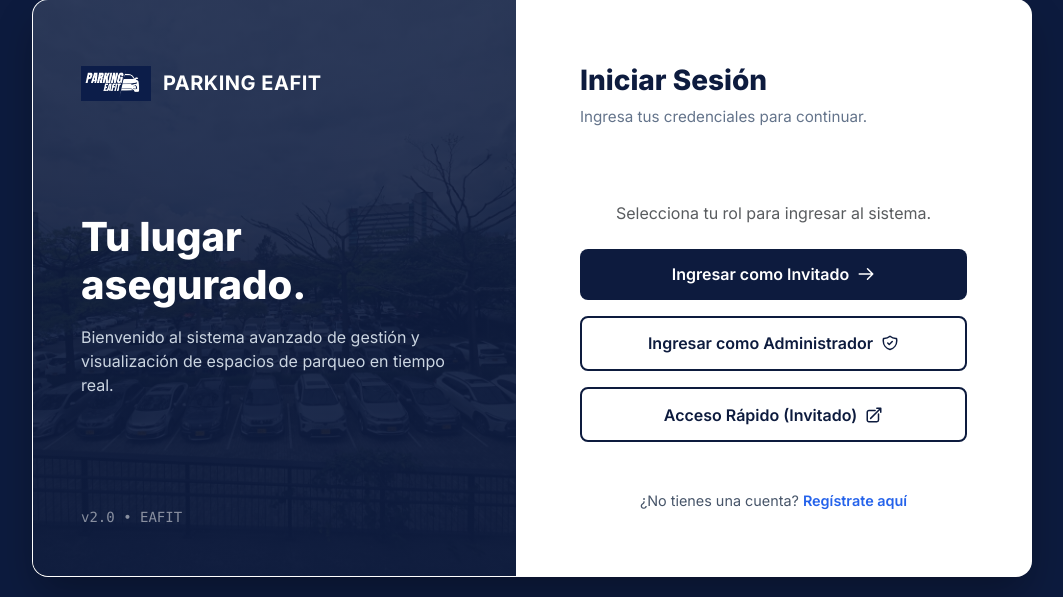
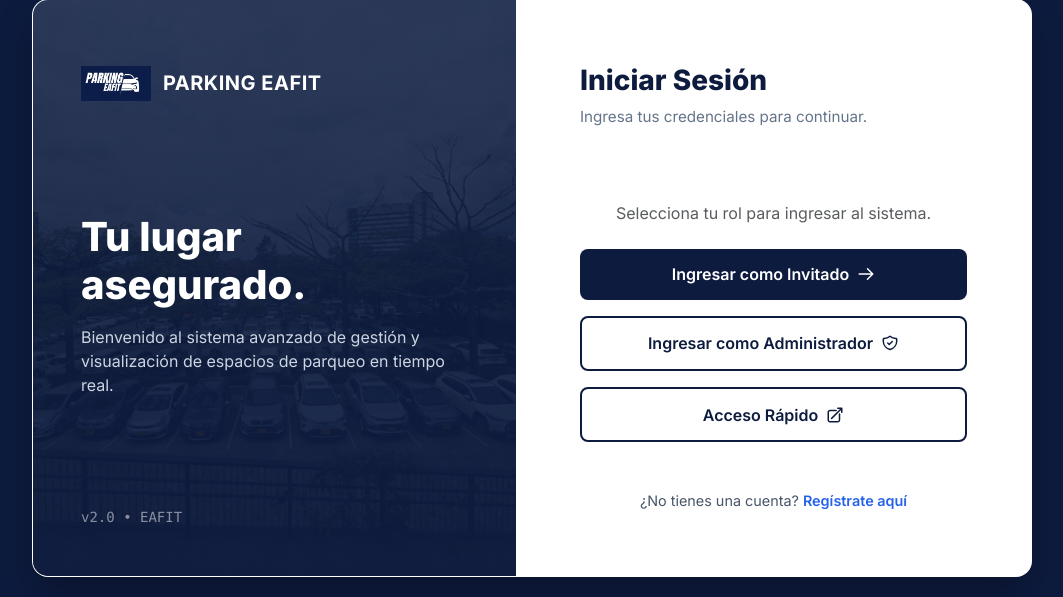
Before and after one commit to Nandez117/Parking-Eafit-P1, a Django app: page /login/ in a window 1280 px wide. Shown: the part 112-709 px from the top of the page, without its empty margins (108-1171 px from the left). Run offline with Django 5.2, Linux system fonts and the light colour scheme.

Commit message:
Ajuste en dashboard y login: cambio de etiqueta Invitado y validación de usuario dummy

```diff
--- a/monitoreo/templates/dashboard.html
+++ b/monitoreo/templates/dashboard.html
@@ -111,7 +111,7 @@
                 <p class="text-secondary mb-0">Estado en tiempo real de disponibilidad en campus EAFIT</p>
             </div>
             <div class="d-flex align-items-center gap-3">
-                {% if user.is_authenticated and not user.is_staff %}
+                {% if user.is_authenticated and user.username != 'invitado_dummy' %}
                 <button onclick="buscarMiVehiculo()" class="btn btn-outline-primary d-flex align-items-center gap-2 rounded-pill shadow-sm bg-white" style="font-weight: 600;">
                     <svg fill="none" stroke="currentColor" stroke-width="2" viewBox="0 0 24 24" width="18" height="18">
                         <path stroke-linecap="round" stroke-linejoin="round" d="M21 21l-5.197-5.197m0 0A7.5 7.5 0 105.196 5.196a7.5 7.5 0 0010.607 10.607z"></path>
--- a/monitoreo/templates/login.html
+++ b/monitoreo/templates/login.html
@@ -249,7 +249,7 @@
                     <button type="button" class="btn-submit"
                         style="background-color: transparent; color: #0d1b3e; border: 2px solid #0d1b3e;"
                         onclick="document.getElementById('tipo_input').value='acceso_rapido'; document.getElementById('id_username').value=''; document.getElementById('id_password').value=''; this.closest('form').submit();">
-                        Acceso Rápido (Invitado)
+                        Acceso Rápido
                         <svg fill="none" stroke="currentColor" stroke-width="2" viewBox="0 0 24 24" width="18"
                             height="18">
                             <path stroke-linecap="round" stroke-linejoin="round"
```
